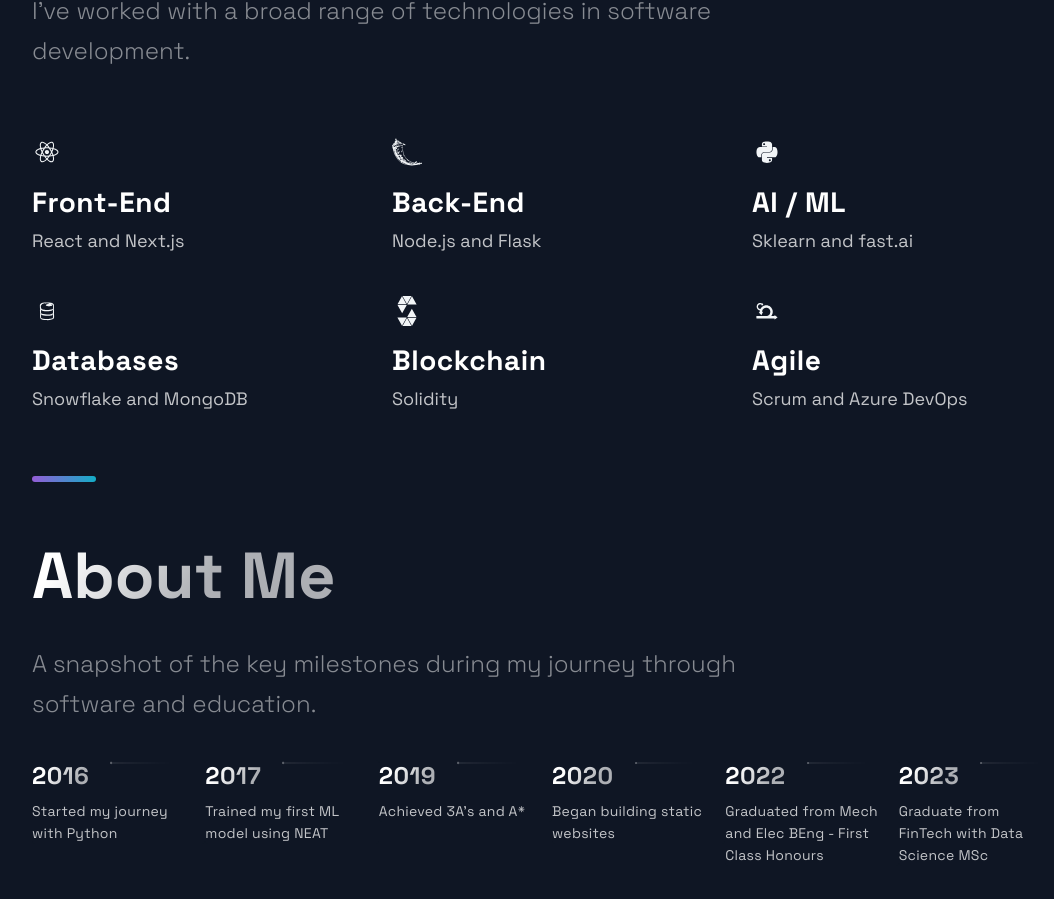
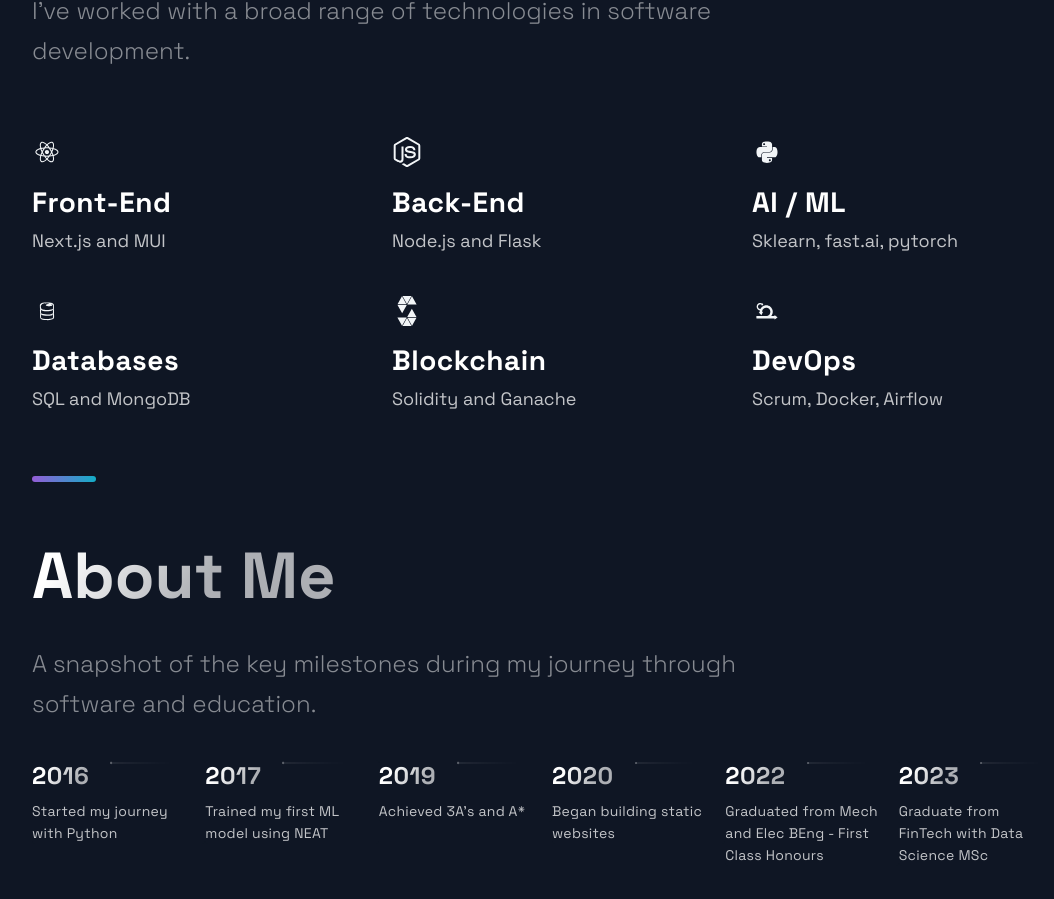
Before and after one commit to finnformica/finnformica22, a Next.js app: page / in a window 1280 px wide. Shown: the part 4192-5091 px from the top of the page, without its empty margins (88-1142 px from the left). Built offline with nearby package versions, Linux system fonts and the light colour scheme.

Commit message:
update technologies to reflect current skills

```diff
--- a/src/constants/constants.js
+++ b/src/constants/constants.js
@@ -1,5 +1,5 @@
 import { DiFirebase, DiReact, DiPython, DiScrum } from "react-icons/di";
-import { SiSolidity, SiFlask } from "react-icons/si";
+import { SiSolidity, SiFlask, SiNodedotjs } from "react-icons/si";
 
 export const projects = [
   {
@@ -82,32 +82,32 @@
 export const TechnologiesData = [
   {
     title: "Front-End",
-    technology: "React and Next.js",
+    technology: "Next.js and MUI",
     icon: <DiReact size="3rem" />,
   },
   {
     title: "Back-End",
     technology: "Node.js and Flask",
-    icon: <SiFlask size="3rem" />,
+    icon: <SiNodedotjs size="3rem" />,
   },
   {
     title: "AI / ML",
-    technology: "Sklearn and fast.ai",
+    technology: "Sklearn, fast.ai, pytorch",
     icon: <DiPython size="3rem" />,
   },
   {
     title: "Databases",
-    technology: "Snowflake and MongoDB",
+    technology: "SQL and MongoDB",
     icon: <DiFirebase size="3rem" />,
   },
   {
     title: "Blockchain",
-    technology: "Solidity",
+    technology: "Solidity and Ganache",
     icon: <SiSolidity size="3rem" />,
   },
   {
-    title: "Agile",
-    technology: "Scrum and Azure DevOps",
+    title: "DevOps",
+    technology: "Scrum, Docker, Airflow",
     icon: <DiScrum size="3rem" />,
   },
 ];
```
